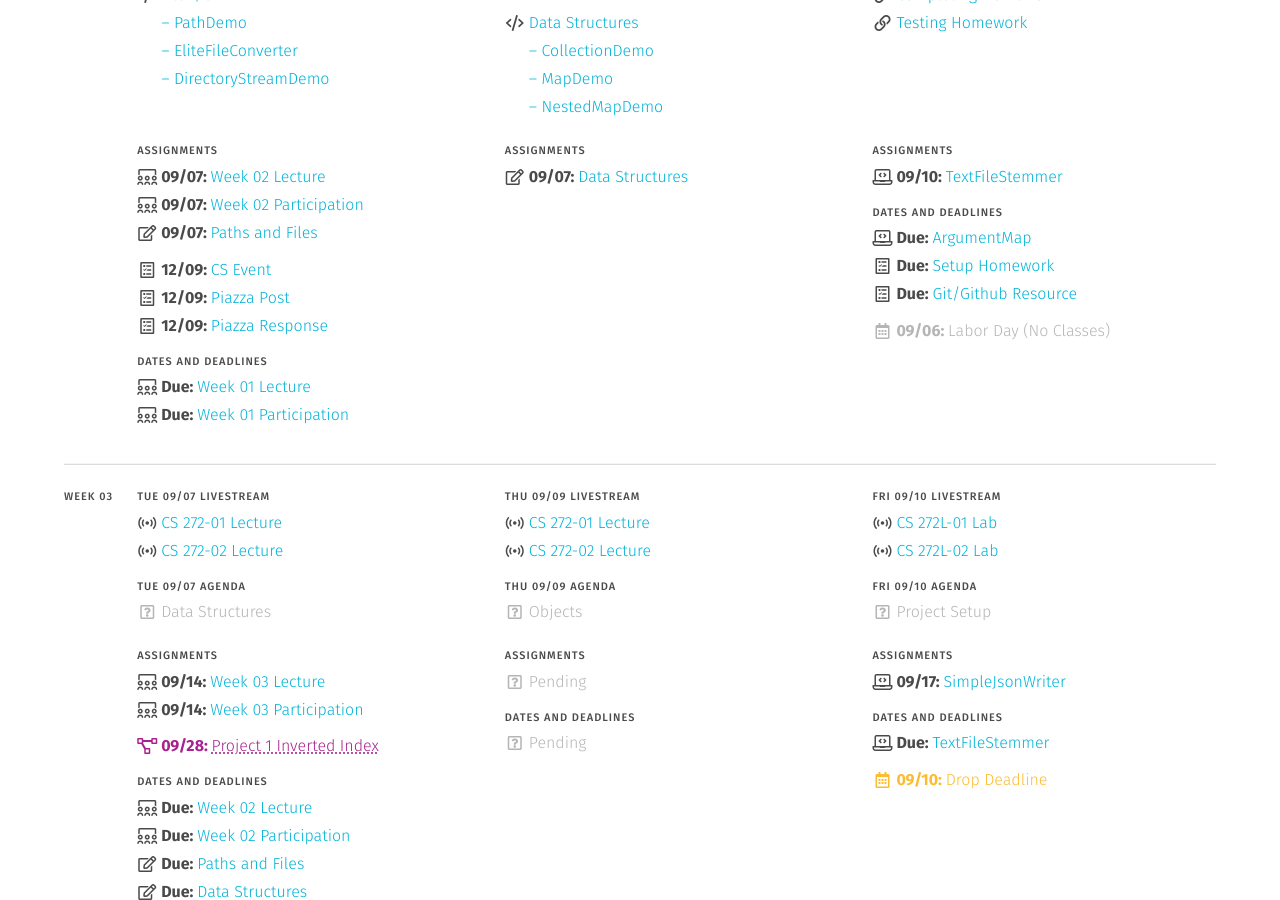
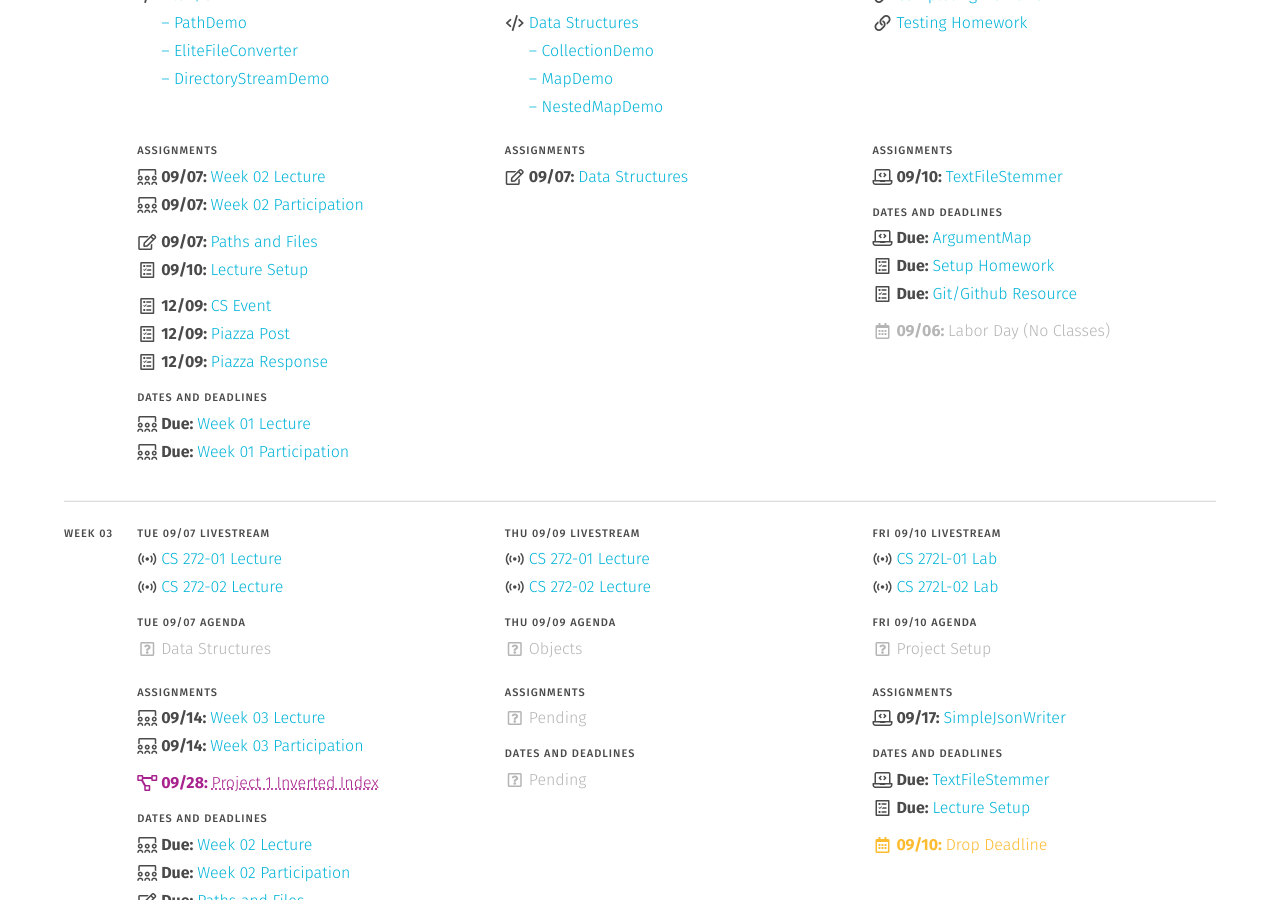
Before and after one commit to usf-cs272-fall2021/usf-cs272-fall2021.github.io, a Jekyll site: the page built from index.md, in a window 1280 px wide and 900 px high, scrolled down 742 px. Built offline with Jekyll 4.4.1, drawn with Linux system fonts in a browser that asks for light colours.

Commit message:
Adding lecture setup assignment

```diff
--- a/_data/participation.yml
+++ b/_data/participation.yml
@@ -22,6 +22,12 @@ github_resource:
   link: 'https://usfca.instructure.com/courses/1602551/assignments/7126537'
   date: 2021-09-03
 
+lecture_setup:
+  <<: *default
+  text: 'Lecture Setup'
+  link: 'https://usfca.instructure.com/courses/1602551/assignments/7125755'
+  date: 2021-09-10
+
 cs_event:
   <<: *default
   text: 'CS Event'
--- a/_data/schedule.yml
+++ b/_data/schedule.yml
@@ -205,6 +205,10 @@ weeks:
 
               - file: 'quizzes'
                 name: 'paths'
+                type: 'bump'
+
+              - file: 'participation'
+                name: 'lecture_setup'
 
               - file: 'participation'
                 name: 'cs_event'
@@ -381,6 +385,9 @@ weeks:
             items:
               - file: 'homework'
                 name: 'textfilestemmer'
+
+              - file: 'participation'
+                name: 'lecture_setup'
 
               - text: 'Drop Deadline'
                 date: 2021-09-10
```
